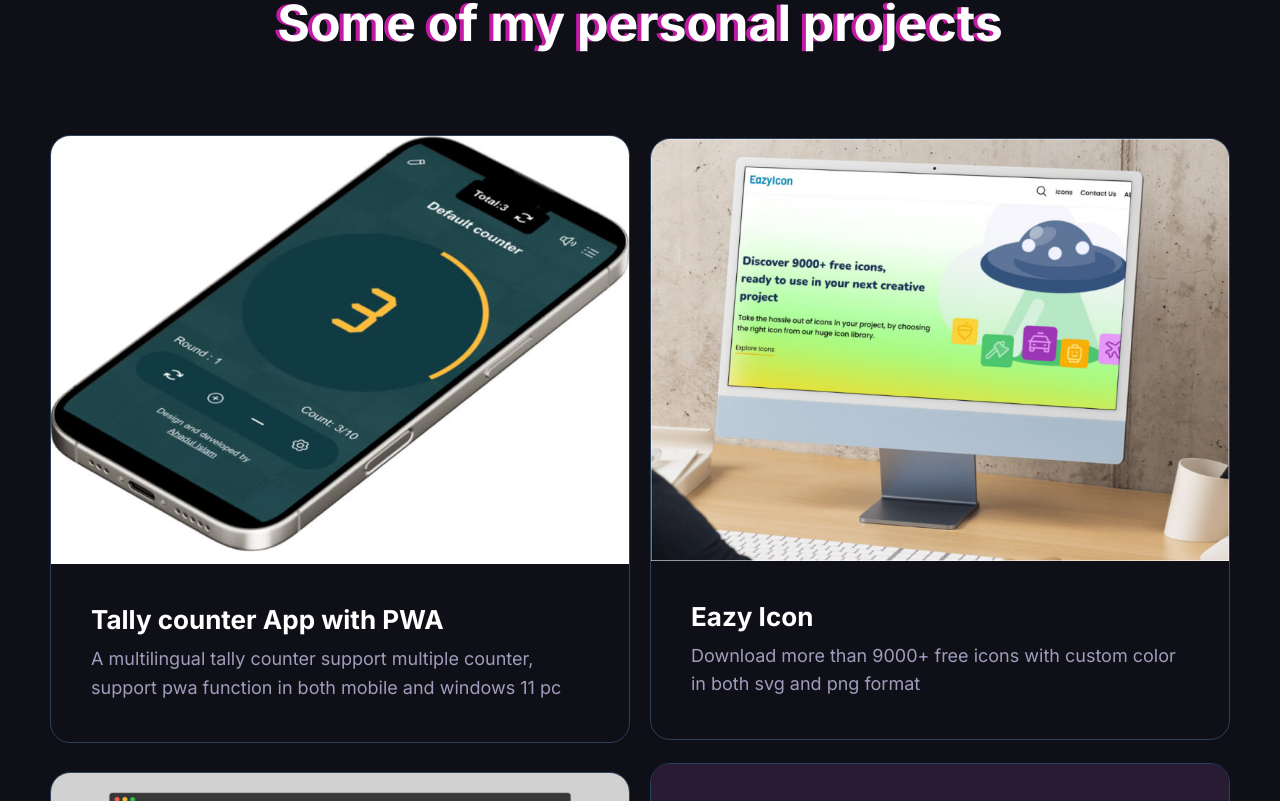
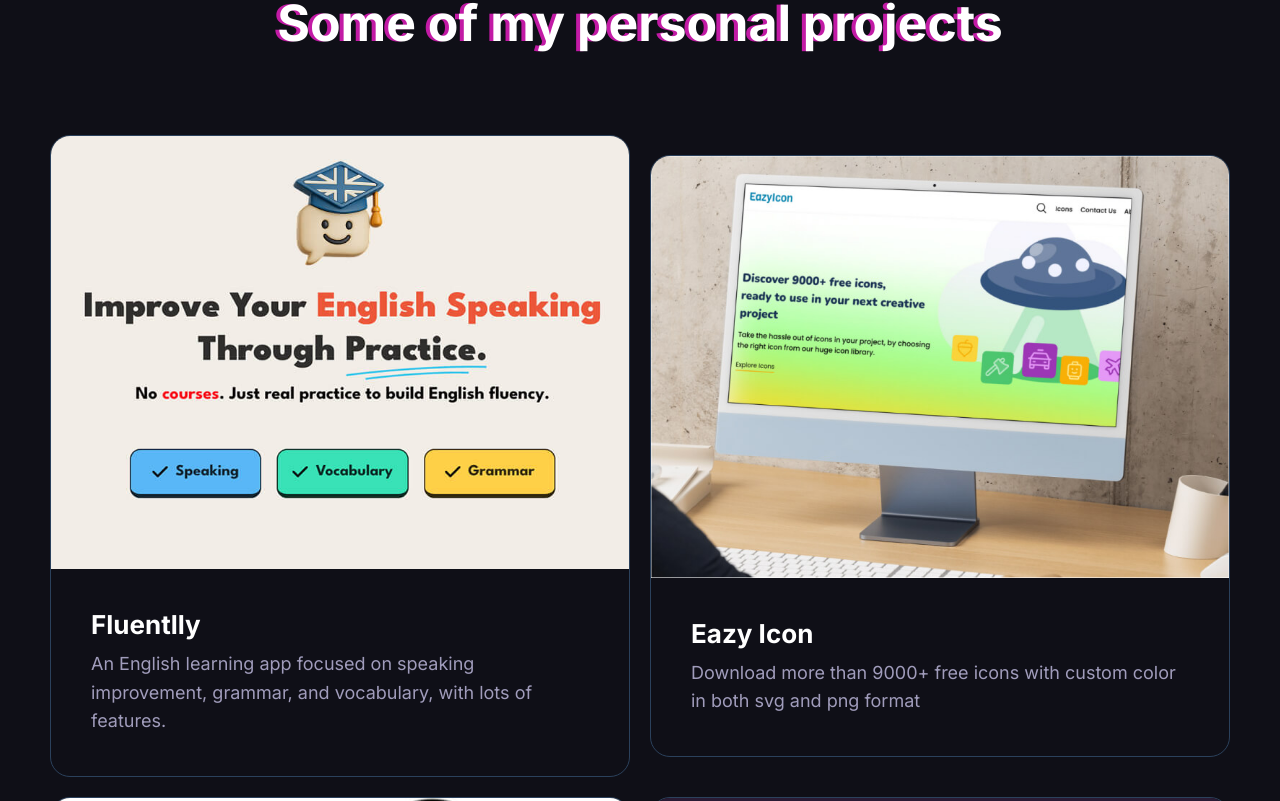
Before and after one commit to coder618/coder618.github.io, a Next.js app: page / in a window 1280 px wide. Shown: the part 2359-3160 px from the top of the page. Built offline with nearby package versions, Linux system fonts and the light colour scheme.

Commit message:
new protfolio added

```diff
--- a/components/Portfolio.jsx
+++ b/components/Portfolio.jsx
@@ -3,11 +3,11 @@
 export default function Portfolio() {
     const items = [
         {
-            title: "Tally counter App with PWA",
+            title: "Fluentlly",
             description:
-                "A multilingual tally counter support multiple counter, support pwa function in both mobile and windows 11 pc",
-            image: "/images/online-tally-counter.jpg",
-            link: "/online-tally-counter",
+                "An English learning app focused on speaking improvement, grammar, and vocabulary, with lots of features.",
+            image: "/images/fluentlly.jpg",
+            link: "http://fluentlly.com/",
         },
         {
             title: "Eazy Icon",
@@ -17,11 +17,11 @@
             link: "/eazyicon",
         },
         {
-            title: "Weather App",
+            title: "Tally counter App with PWA",
             description:
-                "A weather web app based on React.js and OpenWeather API, with some cool features.",
-            image: "/images/weather-app.jpg",
-            link: "/weather-feed",
+                "A multilingual tally counter support multiple counter, support pwa function in both mobile and windows 11 pc",
+            image: "/images/online-tally-counter.jpg",
+            link: "/online-tally-counter",
         },
         {
             title: "Advance Importer",
@@ -30,10 +30,16 @@
             image: "/images/advance-importer.jpg",
             link: "/advance-importer",
         },
+        {
+            title: "Weather App",
+            description:
+                "A weather web app based on React.js and OpenWeather API, with some cool features.",
+            image: "/images/weather-app.jpg",
+            link: "/weather-feed",
+        },
     ];
 
     return (
-        <>
         <div className="relative py-[60px] xl:py-[100px] px-4">
             <div className="text-center z-10">
                 <h2 className="text-[35px] xl:text-[50px] font-bold leading-tight text-white text-shadow mb-[40px] xl:mb-[80px]">
@@ -41,33 +47,46 @@
                 </h2>
             </div>
 
-                <div className="grid grid-cols-1 xl:grid-cols-[580px_580px] xl-gap-[30px] gap-[20px] place-items-center  justify-center">
+            <div className="grid grid-cols-1 xl:grid-cols-[580px_580px] xl-gap-[30px] gap-[20px] place-items-center justify-center">
                 {items.map((item) => {
-                        return (
-                            <Link
-                                href={item.link}
-                                className="w-full mx-auto border border-[#2b415c] rounded-[20px] overflow-hidden no-underline transition-all hover:scale-[1.03]  transform ease-out  hover:border-secondary hover:shadow-ccc "
-                                title="Online tally counter"
-                            >
+                    const isExternal = item.link.startsWith("http");
+
+                    const content = (
+                        <div className="w-full mx-auto border border-[#2b415c] rounded-[20px] overflow-hidden no-underline transition-all hover:scale-[1.03] transform ease-out hover:border-secondary hover:shadow-ccc">
                             <img
-                                    src={`${item.image}`}
-                                    alt="Online Tally Counter"
+                                src={item.image}
+                                alt={item.title}
                                 className="w-full h-auto object-cover"
-                                    lazyload="true"
+                                loading="lazy"
                             />
                             <div className="p-[25px] md:p-[40px]">
-                                    <h3 className="text-[22px] md:text-[26px]  font-bold leading-tight text-white mb-[8px]">
+                                <h3 className="text-[22px] md:text-[26px] font-bold leading-tight text-white mb-[8px]">
                                     {item.title}
                                 </h3>
                                 <p className="text-[16px] md:text-[18px] text-[#a09cbb] leading-[1.6]">
                                     {item.description}
                                 </p>
                             </div>
+                        </div>
+                    );
+
+                    return isExternal ? (
+                        <a
+                            key={item.title}
+                            href={item.link}
+                            target="_blank"
+                            rel="noopener noreferrer"
+                            className="w-full"
+                        >
+                            {content}
+                        </a>
+                    ) : (
+                        <Link key={item.title} href={item.link} className="w-full">
+                            {content}
                         </Link>
                     );
                 })}
             </div>
         </div>
-        </>
     );
 }
```
Also changed, not shown: public/images/fluentlly.jpg (added). Lines whose indentation alone changed are shown as unchanged.
